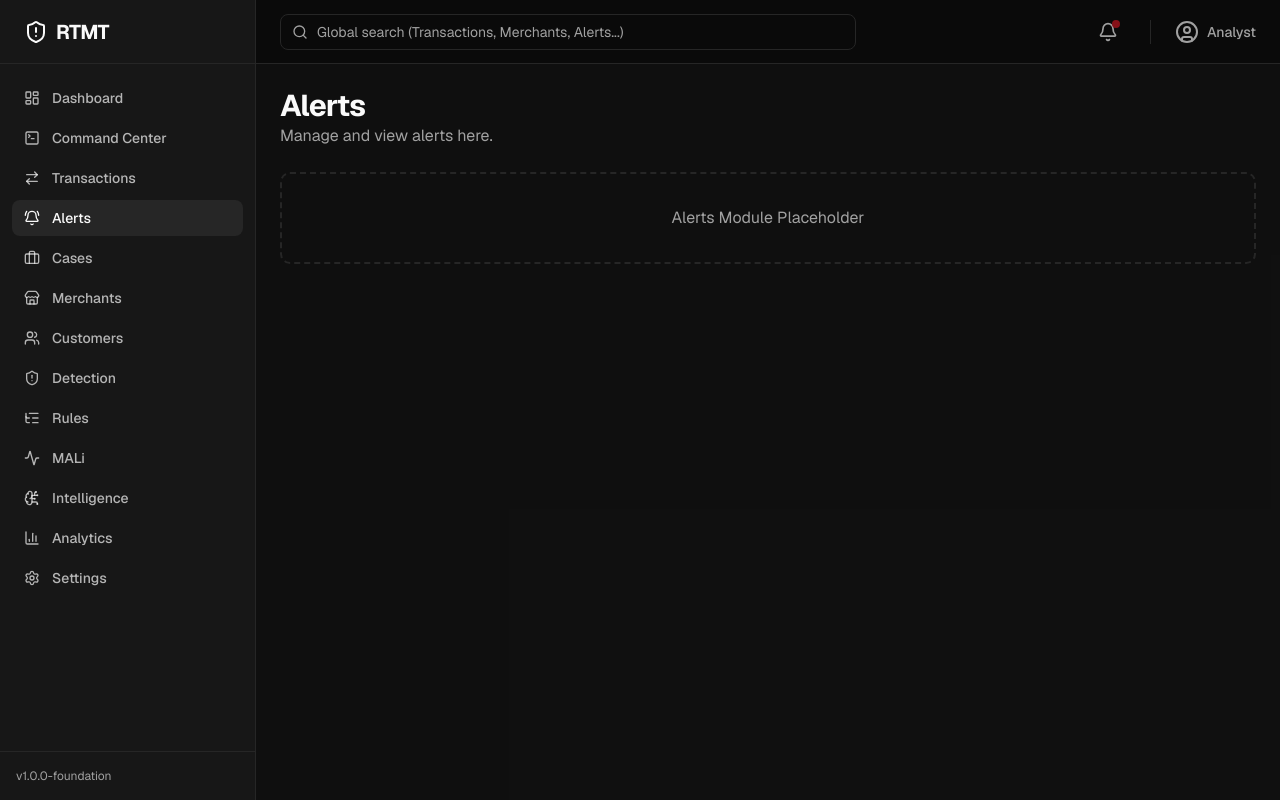
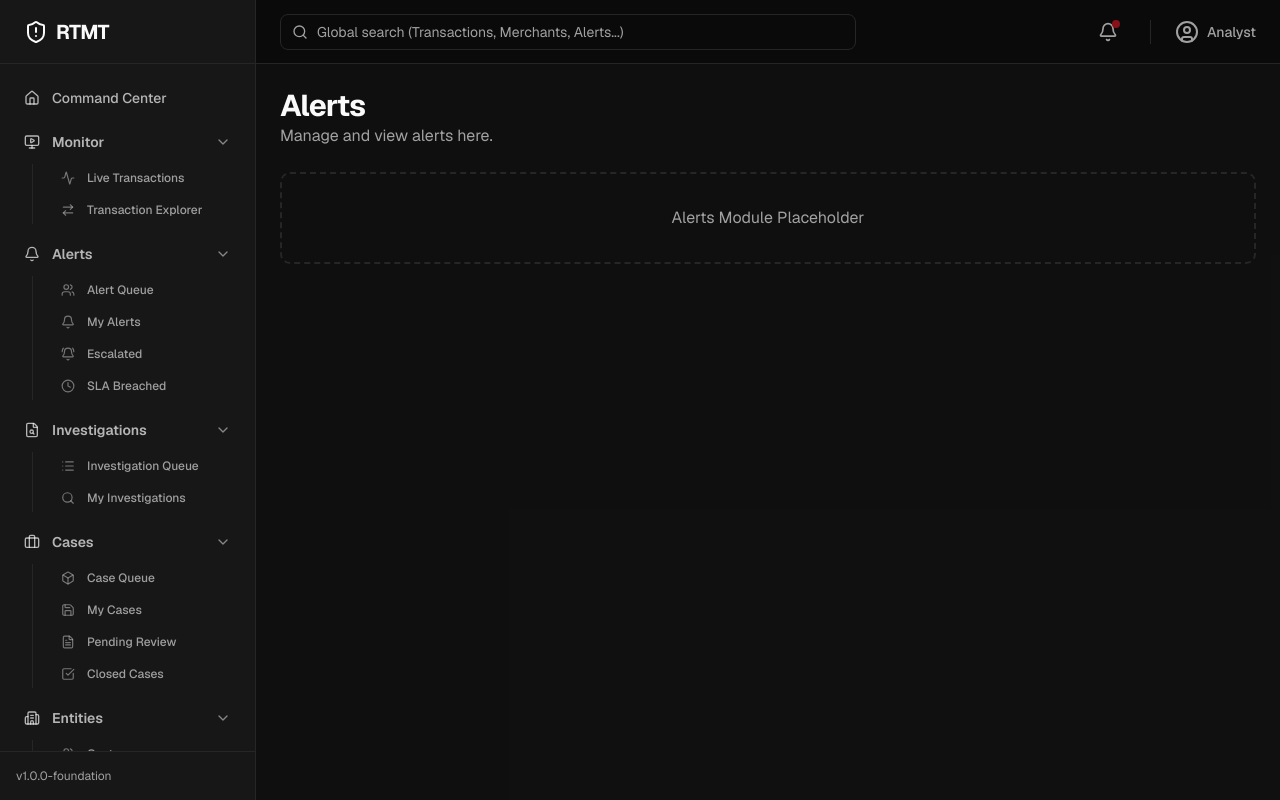
Before and after one commit to 0xkid-root/RTTMT_Analyst, a Next.js app: page /alerts in a window 1280 px wide. Built offline with nearby package versions, Linux system fonts and the light colour scheme.

Commit message:
feat(ui): integrate TransactionRiskMap into CommandCenter and expand Sidebar navigation

```diff
--- a/src/components/layout/sidebar.tsx
+++ b/src/components/layout/sidebar.tsx
@@ -1,21 +1,50 @@
 'use client';
 
+import { useState } from 'react';
 import Link from 'next/link';
 import { usePathname } from 'next/navigation';
 import {
+  Home,
+  MonitorPlay,
+  Activity,
+  Compass,
+  Bell,
+  BellRing,
+  Clock,
+  Users,
+  Search,
+  FileSearch,
+  List,
+  Briefcase,
+  Box,
+  Save,
+  FileText,
+  CheckSquare,
+  Building2,
+  Store,
+  Smartphone,
+  Globe,
+  BrainCircuit,
+  Target,
+  Share2,
+  History,
+  Map as MapIcon,
+  Network,
+  Shield,
+  ShieldAlert,
+  Radio,
+  Fingerprint,
+  Scale,
   LayoutDashboard,
-  TerminalSquare,
+  AlertTriangle,
+  ListTree,
+  TrendingUp,
+  PieChart,
+  PlayCircle,
+  BarChart3,
   ArrowRightLeft,
-  BellRing,
-  Briefcase,
-  Store,
-  Users,
-  ShieldAlert,
-  ListTree,
-  Activity,
-  BrainCircuit,
-  BarChart3,
-  Settings
+  ChevronDown,
+  ChevronRight
 } from 'lucide-react';
 import { clsx, type ClassValue } from 'clsx';
 import { twMerge } from 'tailwind-merge';
@@ -24,55 +53,233 @@ function cn(...inputs: ClassValue[]) {
   return twMerge(clsx(inputs));
 }
 
-const NAV_ITEMS = [
-  { href: '/dashboard', label: 'Dashboard', icon: LayoutDashboard },
-  { href: '/command-center', label: 'Command Center', icon: TerminalSquare },
-  { href: '/transactions', label: 'Transactions', icon: ArrowRightLeft },
-  { href: '/alerts', label: 'Alerts', icon: BellRing },
-  { href: '/cases', label: 'Cases', icon: Briefcase },
-  { href: '/merchants', label: 'Merchants', icon: Store },
-  { href: '/customers', label: 'Customers', icon: Users },
-  { href: '/detection', label: 'Detection', icon: ShieldAlert },
-  { href: '/rules', label: 'Rules', icon: ListTree },
-  { href: '/mali', label: 'MALi', icon: Activity },
-  { href: '/intelligence', label: 'Intelligence', icon: BrainCircuit },
-  { href: '/analytics', label: 'Analytics', icon: BarChart3 },
-  { href: '/settings', label: 'Settings', icon: Settings },
+type SubItem = {
+  label: string;
+  href: string;
+  icon: React.ElementType;
+};
+
+type Category = {
+  label: string;
+  icon: React.ElementType;
+  href?: string;
+  subItems?: SubItem[];
+};
+
+const NAV_CATEGORIES: Category[] = [
+  {
+    label: 'Command Center',
+    icon: Home,
+    href: '/command-center'
+  },
+  {
+    label: 'Monitor',
+    icon: MonitorPlay,
+    subItems: [
+      { label: 'Live Transactions', href: '/monitor/live-transactions', icon: Activity },
+      { label: 'Transaction Explorer', href: '/monitor/explorer', icon: ArrowRightLeft },
+    ]
+  },
+  {
+    label: 'Alerts',
+    icon: Bell,
+    subItems: [
+      { label: 'Alert Queue', href: '/alerts/queue', icon: Users },
+      { label: 'My Alerts', href: '/alerts/my-alerts', icon: Bell },
+      { label: 'Escalated', href: '/alerts/escalated', icon: BellRing },
+      { label: 'SLA Breached', href: '/alerts/sla-breached', icon: Clock },
+    ]
+  },
+  {
+    label: 'Investigations',
+    icon: FileSearch,
+    subItems: [
+      { label: 'Investigation Queue', href: '/investigations/queue', icon: List },
+      { label: 'My Investigations', href: '/investigations/my-investigations', icon: Search },
+    ]
+  },
+  {
+    label: 'Cases',
+    icon: Briefcase,
+    subItems: [
+      { label: 'Case Queue', href: '/cases/queue', icon: Box },
+      { label: 'My Cases', href: '/cases/my-cases', icon: Save },
+      { label: 'Pending Review', href: '/cases/pending', icon: FileText },
+      { label: 'Closed Cases', href: '/cases/closed', icon: CheckSquare },
+    ]
+  },
+  {
+    label: 'Entities',
+    icon: Building2,
+    subItems: [
+      { label: 'Customers', href: '/entities/customers', icon: Users },
+      { label: 'Merchants', href: '/entities/merchants', icon: Store },
+      { label: 'Accounts', href: '/entities/accounts', icon: List },
+      { label: 'Devices', href: '/entities/devices', icon: Smartphone },
+      { label: 'Entity Search', href: '/entities/search', icon: Search },
+    ]
+  },
+  {
+    label: 'Intelligence',
+    icon: Globe,
+    subItems: [
+      { label: 'Entity 360', href: '/intelligence/entity-360', icon: Target },
+      { label: 'Link Analysis', href: '/intelligence/link-analysis', icon: Share2 },
+      { label: 'Behavioral Analysis', href: '/intelligence/behavioral', icon: History },
+      { label: 'Velocity Analysis', href: '/intelligence/velocity', icon: Activity },
+      { label: 'Geographic Analysis', href: '/intelligence/geographic', icon: MapIcon },
+      { label: 'Network Intelligence', href: '/intelligence/network', icon: Network },
+      { label: 'Website Intelligence', href: '/intelligence/website', icon: Shield },
+    ]
+  },
+  {
+    label: 'Detection',
+    icon: BrainCircuit,
+    subItems: [
+      { label: 'Detection Overview', href: '/detection/overview', icon: Activity },
+      { label: 'Detection Signals', href: '/detection/signals', icon: Radio },
+      { label: 'Triggered Rules', href: '/detection/rules', icon: List },
+      { label: 'Detection Patterns', href: '/detection/patterns', icon: Fingerprint },
+    ]
+  },
+  {
+    label: 'Risk & MALi',
+    icon: Scale,
+    subItems: [
+      { label: 'Risk Overview', href: '/risk/overview', icon: LayoutDashboard },
+      { label: 'MALi Analysis', href: '/risk/mali', icon: Activity },
+      { label: 'Risk Factors', href: '/risk/factors', icon: AlertTriangle },
+      { label: 'Risk History', href: '/risk/history', icon: History },
+    ]
+  },
+  {
+    label: 'Rules',
+    icon: ListTree,
+    subItems: [
+      { label: 'Rule Performance', href: '/rules/performance', icon: TrendingUp },
+      { label: 'Rule Hits', href: '/rules/hits', icon: List },
+      { label: 'False Positive Analysis', href: '/rules/false-positives', icon: PieChart },
+      { label: 'Rule Simulation', href: '/rules/simulation', icon: PlayCircle },
+    ]
+  },
+  {
+    label: 'Analytics',
+    icon: BarChart3,
+    subItems: [
+      { label: 'Transactions', href: '/analytics/transactions', icon: ArrowRightLeft },
+      { label: 'Risk & Fraud', href: '/analytics/risk-fraud', icon: ShieldAlert },
+      { label: 'Alerts', href: '/analytics/alerts', icon: Bell },
+      { label: 'Cases', href: '/analytics/cases', icon: Briefcase },
+    ]
+  },
 ];
 
 export function Sidebar() {
   const pathname = usePathname();
 
+  // Track expanded state for each category by its label
+  // By default, expand categories that match the active path, or expand all for now to match screenshot
+  const [expanded, setExpanded] = useState<Record<string, boolean>>(() => {
+    const initialState: Record<string, boolean> = {};
+    NAV_CATEGORIES.forEach(cat => {
+      initialState[cat.label] = true; // start expanded like the screenshot
+    });
+    return initialState;
+  });
+
+  const toggleCategory = (label: string) => {
+    setExpanded(prev => ({
+      ...prev,
+      [label]: !prev[label]
+    }));
+  };
+
   return (
     <aside className="fixed inset-y-0 left-0 w-64 bg-sidebar border-r border-sidebar-border z-20 flex flex-col">
-      <div className="flex h-16 items-center px-6 border-b border-sidebar-border">
+      <div className="flex h-16 shrink-0 items-center px-6 border-b border-sidebar-border">
         <div className="flex items-center gap-2 font-bold text-xl tracking-tight text-sidebar-foreground">
           <ShieldAlert className="h-6 w-6 text-primary" />
           <span>RTMT</span>
         </div>
       </div>
+
       <nav className="flex-1 overflow-y-auto py-4 px-3 flex flex-col gap-1">
-        {NAV_ITEMS.map((item) => {
-          const isActive = pathname.startsWith(item.href);
+        {NAV_CATEGORIES.map((category) => {
+
+          if (!category.subItems) {
+            // Direct Link (e.g. Command Center)
+            const isActive = pathname.startsWith(category.href || '/fake-href');
             return (
               <Link
-              key={item.href}
-              href={item.href}
+                key={category.label}
+                href={category.href!}
                 className={cn(
-                "flex items-center gap-3 px-3 py-2 rounded-md text-sm font-medium transition-colors",
+                  "flex items-center gap-3 px-3 py-2 rounded-md text-sm font-medium transition-colors mb-1",
                   isActive
                     ? "bg-sidebar-accent text-sidebar-accent-foreground"
                     : "text-sidebar-foreground/70 hover:bg-sidebar-accent/50 hover:text-sidebar-foreground"
                 )}
               >
-              <item.icon className="h-4 w-4" />
-              {item.label}
+                <category.icon className="h-4 w-4" />
+                {category.label}
+              </Link>
+            );
+          }
+
+          // Collapsible Category
+          const isExpanded = expanded[category.label];
+          // Check if any child is active
+          const hasActiveChild = category.subItems.some(sub => pathname.startsWith(sub.href));
+
+          return (
+            <div key={category.label} className="mb-1 flex flex-col">
+              <button
+                onClick={() => toggleCategory(category.label)}
+                className={cn(
+                  "flex items-center justify-between px-3 py-2 rounded-md text-sm font-semibold transition-colors w-full group",
+                  hasActiveChild ? "text-sidebar-foreground" : "text-sidebar-foreground/70 hover:text-sidebar-foreground hover:bg-sidebar-accent/50"
+                )}
+              >
+                <div className="flex items-center gap-3">
+                  <category.icon className="h-4 w-4" />
+                  <span>{category.label}</span>
+                </div>
+                {isExpanded ? (
+                  <ChevronDown className="h-4 w-4 opacity-70" />
+                ) : (
+                  <ChevronRight className="h-4 w-4 opacity-70" />
+                )}
+              </button>
+
+              {isExpanded && (
+                <div className="flex flex-col mt-1 mb-1 ml-5 pl-4 border-l border-sidebar-border space-y-1">
+                  {category.subItems.map((subItem) => {
+                    const isChildActive = pathname === subItem.href;
+                    return (
+                      <Link
+                        key={subItem.label}
+                        href={subItem.href}
+                        className={cn(
+                          "flex items-center gap-3 px-3 py-1.5 rounded-md text-xs font-medium transition-colors",
+                          isChildActive
+                            ? "bg-sidebar-accent/50 text-sidebar-accent-foreground"
+                            : "text-sidebar-foreground/60 hover:text-sidebar-foreground hover:bg-sidebar-accent/30"
+                        )}
+                      >
+                        <subItem.icon className="h-3.5 w-3.5 shrink-0 opacity-70" />
+                        {subItem.label}
                       </Link>
                     );
                   })}
+                </div>
+              )}
+            </div>
+          );
+        })}
       </nav>
-      <div className="p-4 border-t border-sidebar-border text-xs text-muted-foreground">
-        v1.0.0-foundation
+
+      <div className="p-4 border-t border-sidebar-border text-xs text-muted-foreground flex justify-between items-center">
+        <span>v1.0.0-foundation</span>
       </div>
     </aside>
   );
--- a/src/features/command-center/components/CommandCenterPage.tsx
+++ b/src/features/command-center/components/CommandCenterPage.tsx
@@ -2,8 +2,11 @@
 
 import { CommandCenterHeader } from './CommandCenterHeader';
 import { RiskSummary } from './RiskSummary';
-import { RiskMap } from './RiskMap';
-
+import dynamic from 'next/dynamic';
+const TransactionRiskMap = dynamic(() => import('./TransactionRiskMap'), {
+  ssr: false,
+  loading: () => <div className="w-full h-full min-h-[500px] flex items-center justify-center bg-background border border-border rounded-xl text-muted-foreground">Loading Risk Map...</div>
+});
 import { RiskDistributionChart } from './RiskDistributionChart';
 import { MaliScoreChart } from './MaliScoreChart';
 import { TopRulesList } from './TopRulesList';
@@ -47,7 +50,7 @@ export function CommandCenterPage() {
 
         {/* Left: Map (66%) */}
         <div className="xl:col-span-2 min-h-[500px]">
-          <RiskMap locations={mockRiskLocations} edges={mockNetworkEdges} />
+          <TransactionRiskMap />
         </div>
 
         {/* Right: Charts and Lists (33%) */}
```
Lines whose indentation alone changed are shown as unchanged.
